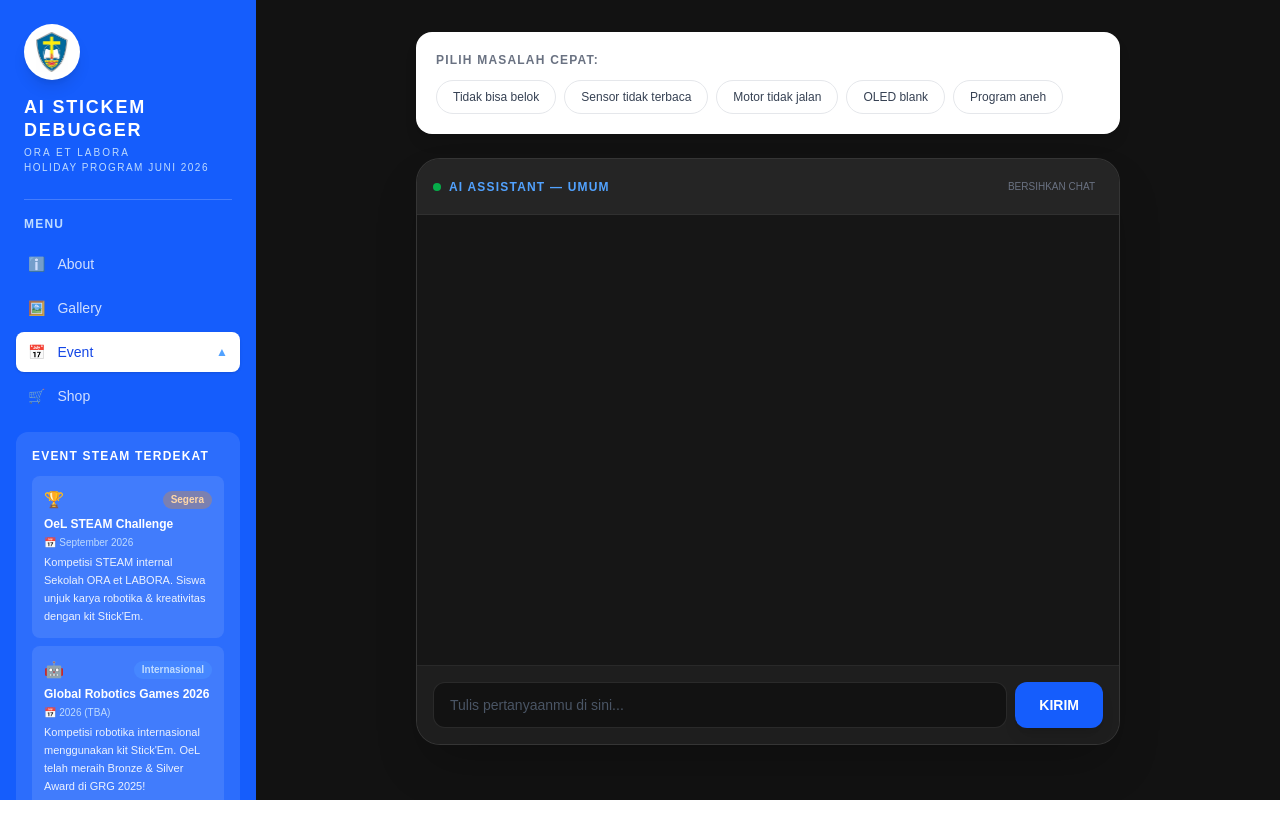
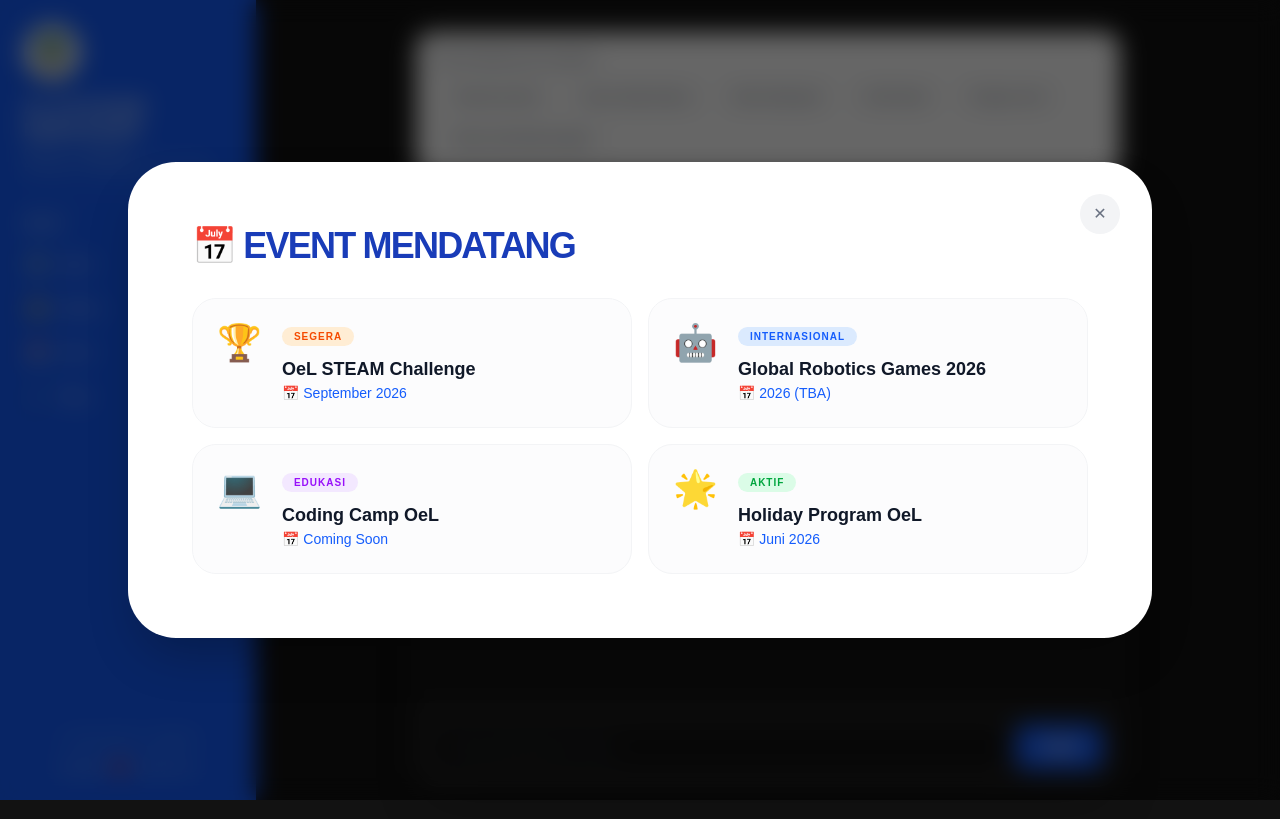
Before and after one commit to setyo76/ai-stickem, a Next.js app: page / in a window 1280 px wide. Both pictures are taken after a click on the button "📅 Event". Built offline with nearby package versions, Linux system fonts and the light colour scheme.

Commit message:
Add Masalah Cepat

```diff
--- a/src/components/Sidebar.tsx
+++ b/src/components/Sidebar.tsx
@@ -1,6 +1,6 @@
 "use client";
 
-import { useState } from "react";
+import { useState, useCallback } from "react";
 
 type NavPage = "about" | "gallery" | "event" | "shop" | null;
 
@@ -23,101 +23,63 @@ export default function Sidebar() {
     { key: "shop", label: "Shop", icon: "🛒" },
   ];
 
+  const closeModal = useCallback(() => setActivePage(null), []);
+
   return (
     <>
       {/* ── DESKTOP SIDEBAR ── */}
       <aside className="hidden lg:flex flex-col w-64 min-h-screen bg-blue-600 sticky top-0 self-start h-screen overflow-y-auto">
-        {/* Logo + Brand */}
         <div className="p-6 flex flex-col items-start gap-4">
           <div className="w-14 h-14 rounded-full bg-white flex items-center justify-center shadow-lg overflow-hidden">
             <img src="/logo-oel.jpg" alt="Logo OeL" className="w-10 h-10 object-contain" />
           </div>
           <div>
-            <h1 className="text-white font-black text-lg tracking-widest uppercase leading-tight">
-              AI Stickem
-            </h1>
-            <h2 className="text-white font-black text-lg tracking-widest uppercase leading-tight">
-              Debugger
-            </h2>
-            <p className="text-blue-200 text-[10px] tracking-[0.2em] uppercase mt-1 font-medium">
-              Ora et Labora
-            </p>
-            <p className="text-blue-200 text-[10px] tracking-[0.15em] uppercase font-medium">
-              Holiday Program Juni 2026
-            </p>
+            <h1 className="text-white font-black text-lg tracking-widest uppercase leading-tight">AI Stickem Debugger</h1>
+            <p className="text-blue-200 text-[10px] tracking-[0.2em] uppercase mt-1 font-medium">Ora et Labora</p>
+            <p className="text-blue-200 text-[10px] tracking-[0.15em] uppercase font-medium">Holiday Program Juni 2026</p>
           </div>
         </div>
 
         <div className="mx-6 border-t border-white/20" />
 
-        {/* Nav */}
         <nav className="p-4 flex-1">
-          <p className="text-blue-200 text-xs uppercase tracking-widest font-semibold mb-3 px-2">
-            Menu
-          </p>
+          <p className="text-blue-200 text-xs uppercase tracking-widest font-semibold mb-3 px-2">Menu</p>
           <div className="space-y-1">
             {navItems.map(({ key, label, icon }) => (
               <button
                 key={key}
-                onClick={() => setActivePage(activePage === key ? null : key)}
-                className={`w-full flex items-center gap-3 px-3 py-2.5 rounded-lg text-sm font-medium transition-all duration-200 text-left ${
-                  activePage === key
-                    ? "bg-white text-blue-700 shadow"
-                    : "text-white/80 hover:bg-white/15 hover:text-white"
-                }`}
+                onClick={() => setActivePage(key)}
+                className="w-full flex items-center gap-3 px-3 py-2.5 rounded-lg text-sm font-medium transition-all duration-200 text-left text-white/80 hover:bg-white/15 hover:text-white"
               >
                 <span>{icon}</span>
                 <span>{label}</span>
-                {activePage === key && (
-                  <span className="ml-auto text-blue-400 text-xs">▲</span>
-                )}
               </button>
             ))}
           </div>
-
-          {/* Panel konten */}
-          {activePage && (
-            <div className="mt-4 bg-white/10 rounded-xl p-4 text-white text-sm space-y-3">
-              <SidebarContent page={activePage} />
-            </div>
-          )}
         </nav>
 
-        <div className="p-6">
-          <div className="text-blue-300 text-[10px] text-center tracking-widest uppercase">
-            © 2026 Ora et Labora
-          </div>
-        </div>
+<div className="p-6 mt-auto">
+  <div className="flex flex-col items-center gap-1">
+    <div className="text-blue-300 text-[10px] text-center tracking-widest uppercase mb-2">
+      © 2026 Ora et Labora
+    </div>
+    <p className="text-white/70 text-[10px] font-medium flex items-center gap-1.5 whitespace-nowrap">
+      Build With
+      <span className="text-red-400 animate-pulse text-xs">❤️</span>
+      By Setyo OeL
+    </p>
+  </div>
+</div>
       </aside>
 
       {/* ── MOBILE BOTTOM NAV ── */}
-      <div className="lg:hidden fixed bottom-0 left-0 right-0 z-50 bg-blue-600 border-t border-blue-500">
-        {/* Panel slide-up konten */}
-        {activePage && (
-          <div className="bg-white text-gray-800 text-sm max-h-72 overflow-y-auto p-4 border-t border-blue-500">
-            <div className="flex justify-between items-center mb-3">
-              <h3 className="font-bold text-blue-700 uppercase text-xs tracking-widest">
-                {navItems.find((n) => n.key === activePage)?.label}
-              </h3>
-              <button
-                onClick={() => setActivePage(null)}
-                className="text-gray-400 hover:text-gray-600 text-lg leading-none"
-              >
-                ✕
-              </button>
-            </div>
-            <SidebarContent page={activePage} mobile />
-          </div>
-        )}
-        {/* Tab bar */}
+      <div className="lg:hidden fixed bottom-0 left-0 right-0 z-[60] bg-blue-600 border-t border-blue-500">
         <div className="flex">
           {navItems.map(({ key, label, icon }) => (
             <button
               key={key}
-              onClick={() => setActivePage(activePage === key ? null : key)}
-              className={`flex-1 flex flex-col items-center gap-0.5 py-2.5 text-xs font-medium transition-colors ${
-                activePage === key ? "text-white bg-blue-700" : "text-blue-200"
-              }`}
+              onClick={() => setActivePage(key)}
+              className="flex-1 flex flex-col items-center gap-0.5 py-2.5 text-xs font-medium text-blue-200 hover:text-white"
             >
               <span className="text-base">{icon}</span>
               <span>{label}</span>
@@ -125,166 +87,97 @@ export default function Sidebar() {
           ))}
         </div>
       </div>
+
+      {/* ── MODAL OVERLAY (POPUP) ── */}
+      {activePage && (
+        <div className="fixed inset-0 z-[100] flex items-center justify-center p-4 md:p-10 animate-in fade-in duration-300">
+          {/* Backdrop Blur */}
+          <div
+            className="absolute inset-0 bg-black/60 backdrop-blur-md"
+            onClick={closeModal}
+          />
+
+          {/* Modal Content Box */}
+          <div className="relative bg-white w-full max-w-5xl max-h-[85vh] overflow-y-auto rounded-[2rem] md:rounded-[3rem] shadow-2xl animate-in zoom-in-95 duration-300">
+            {/* Close Button */}
+            <button
+              onClick={closeModal}
+              className="absolute top-6 right-6 md:top-8 md:right-8 w-10 h-10 flex items-center justify-center rounded-full bg-gray-100 text-gray-500 hover:bg-red-500 hover:text-white transition-all z-20"
+            >
+              ✕
+            </button>
+
+            <div className="p-8 md:p-16">
+              <SidebarContent page={activePage} />
+            </div>
+          </div>
+        </div>
+      )}
     </>
   );
 }
 
-/* ─── Konten tiap halaman ─── */
-function SidebarContent({ page, mobile = false }: { page: NavPage; mobile?: boolean }) {
-  const prose = mobile ? "text-gray-700" : "text-white/90";
-  const heading = mobile ? "text-blue-700" : "text-white";
+function SidebarContent({ page }: { page: NavPage }) {
+  const headingClass = "text-3xl md:text-4xl font-black text-blue-800 uppercase tracking-tighter mb-8";
 
   if (page === "about") {
     return (
-      <div className="space-y-3">
-        <h3 className={`font-bold text-xs uppercase tracking-widest ${heading}`}>
-          Tentang Aplikasi
-        </h3>
-        <ul className="space-y-2">
+      <div>
+        <h2 className={headingClass}>ℹ️ Tentang Aplikasi</h2>
+        <div className="grid md:grid-cols-3 gap-6">
           {[
-            {
-              num: "01",
-              text: "Alat bantu belajar peserta didik Sekolah ORA et LABORA dalam mengeksplorasi STEAM menggunakan kit Stick'Em.",
-            },
-            {
-              num: "02",
-              text: "Tempat berbagi ide dan inspirasi antar siswa, guru, dan komunitas STEAM OeL.",
-            },
-            {
-              num: "03",
-              text: "Dokumentasi hasil belajar STEAM Sekolah ORA et LABORA — dari prototipe hingga kompetisi internasional.",
-            },
-          ].map(({ num, text }) => (
-            <li key={num} className="flex gap-2">
-              <span
-                className={`font-black text-xs mt-0.5 shrink-0 ${
-                  mobile ? "text-blue-500" : "text-blue-200"
-                }`}
-              >
-                {num}
-              </span>
-              <p className={`text-xs leading-relaxed ${prose}`}>{text}</p>
-            </li>
+            { num: "01", t: "Eksplorasi STEAM", d: "Alat bantu belajar peserta didik Sekolah ORA et LABORA dalam mengeksplorasi kit Stick'Em." },
+            { num: "02", t: "Kolaborasi", d: "Tempat berbagi ide dan inspirasi antar siswa, guru, dan komunitas STEAM OeL." },
+            { num: "03", t: "Dokumentasi", d: "Arsip hasil belajar dari prototipe hingga kompetisi internasional (GRG 2025)." }
+          ].map((item) => (
+            <div key={item.num} className="bg-blue-50 p-8 rounded-[2rem] border border-blue-100">
+              <span className="text-blue-500 font-black text-3xl">{item.num}</span>
+              <h4 className="font-bold text-lg text-blue-900 mt-4 leading-tight">{item.t}</h4>
+              <p className="text-gray-600 text-sm mt-3 leading-relaxed">{item.d}</p>
+            </div>
           ))}
-        </ul>
+        </div>
       </div>
     );
   }
 
   if (page === "gallery") {
     return (
-      <div className="space-y-3">
-        <h3 className={`font-bold text-xs uppercase tracking-widest ${heading}`}>
-          Galeri STEAM OeL
-        </h3>
-        <div className="grid grid-cols-2 gap-2">
-          {GALLERY_IMAGES.map((img) => (
-            <div
-              key={img.src}
-              className="rounded-lg overflow-hidden aspect-video bg-black/20"
-            >
-              <img
-                src={img.src}
-                alt={img.alt}
-                className="w-full h-full object-cover hover:scale-105 transition-transform duration-300"
-              />
+      <div>
+        <h2 className={headingClass}>🖼️ Galeri STEAM OeL</h2>
+        <div className="grid grid-cols-1 sm:grid-cols-2 md:grid-cols-3 gap-6">
+          {GALLERY_IMAGES.map((img, i) => (
+            <div key={i} className="group relative rounded-3xl overflow-hidden aspect-video bg-gray-100 shadow-sm">
+              <img src={img.src} alt={img.alt} className="w-full h-full object-cover transition-transform duration-500 group-hover:scale-110" />
+              <div className="absolute inset-0 bg-gradient-to-t from-black/80 via-transparent to-transparent opacity-0 group-hover:opacity-100 transition-opacity p-6 flex flex-col justify-end">
+                <p className="text-white text-xs font-medium leading-snug">{img.alt}</p>
+              </div>
             </div>
           ))}
         </div>
-        <p className={`text-xs ${mobile ? "text-gray-500" : "text-blue-200"}`}>
-          Dokumentasi kegiatan STEAM Sekolah ORA et LABORA — Global Robotics Games 2025 & lebih banyak lagi.
-        </p>
       </div>
     );
   }
 
   if (page === "event") {
     const events = [
-      {
-        emoji: "🏆",
-        title: "OeL STEAM Challenge",
-        date: "September 2026",
-        desc: "Kompetisi STEAM internal Sekolah ORA et LABORA. Siswa unjuk karya robotika & kreativitas dengan kit Stick'Em.",
-        tag: "Segera",
-        tagColor: mobile
-          ? "bg-orange-100 text-orange-600"
-          : "bg-orange-400/30 text-orange-200",
-      },
-      {
-        emoji: "🤖",
-        title: "Global Robotics Games 2026",
-        date: "2026 (TBA)",
-        desc: "Kompetisi robotika internasional menggunakan kit Stick'Em. OeL telah meraih Bronze & Silver Award di GRG 2025!",
-        tag: "Internasional",
-        tagColor: mobile
-          ? "bg-blue-100 text-blue-600"
-          : "bg-blue-400/30 text-blue-200",
-        link: "https://www.globalroboticsgames.com/",
-      },
-      {
-        emoji: "💻",
-        title: "Coding Camp OeL",
-        date: "Coming Soon",
-        desc: "Program intensif coding untuk siswa ORA et LABORA. Belajar pemrograman, logika, dan problem solving.",
-        tag: "Coming Soon",
-        tagColor: mobile
-          ? "bg-gray-100 text-gray-500"
-          : "bg-white/10 text-white/60",
-      },
-      {
-        emoji: "🌟",
-        title: "Holiday Program OeL",
-        date: "Juni 2026",
-        desc: "Program liburan seru dengan aktivitas STEAM, robotika, dan inovasi bersama teman-teman OeL.",
-        tag: "Aktif",
-        tagColor: mobile
-          ? "bg-green-100 text-green-600"
-          : "bg-green-400/30 text-green-200",
-      },
+      { emoji: "🏆", title: "OeL STEAM Challenge", date: "September 2026", tag: "Segera", color: "bg-orange-100 text-orange-600" },
+      { emoji: "🤖", title: "Global Robotics Games 2026", date: "2026 (TBA)", tag: "Internasional", color: "bg-blue-100 text-blue-600" },
+      { emoji: "💻", title: "Coding Camp OeL", date: "Coming Soon", tag: "Edukasi", color: "bg-purple-100 text-purple-600" },
+      { emoji: "🌟", title: "Holiday Program OeL", date: "Juni 2026", tag: "Aktif", color: "bg-green-100 text-green-600" },
     ];
-
     return (
-      <div className="space-y-3">
-        <h3 className={`font-bold text-xs uppercase tracking-widest ${heading}`}>
-          Event STEAM Terdekat
-        </h3>
-        <div className="space-y-2">
-          {events.map((ev) => (
-            <div
-              key={ev.title}
-              className={`rounded-lg p-3 space-y-1 ${
-                mobile ? "bg-gray-50 border border-gray-100" : "bg-white/10"
-              }`}
-            >
-              <div className="flex items-center justify-between gap-2">
-                <span className="text-base">{ev.emoji}</span>
-                <span
-                  className={`text-[10px] font-semibold px-2 py-0.5 rounded-full ${ev.tagColor}`}
-                >
-                  {ev.tag}
-                </span>
+      <div>
+        <h2 className={headingClass}>📅 Event Mendatang</h2>
+        <div className="grid sm:grid-cols-2 gap-4">
+          {events.map((ev, i) => (
+            <div key={i} className="flex items-start gap-5 p-6 rounded-3xl border border-gray-100 bg-gray-50/50">
+              <span className="text-4xl">{ev.emoji}</span>
+              <div>
+                <span className={`text-[10px] font-bold uppercase tracking-widest px-3 py-1 rounded-full ${ev.color}`}>{ev.tag}</span>
+                <h4 className="font-bold text-gray-900 mt-2 text-lg">{ev.title}</h4>
+                <p className="text-blue-600 font-medium text-sm">📅 {ev.date}</p>
               </div>
-              <p className={`font-bold text-xs ${heading}`}>{ev.title}</p>
-              <p
-                className={`text-[10px] font-medium ${
-                  mobile ? "text-blue-500" : "text-blue-200"
-                }`}
-              >
-                📅 {ev.date}
-              </p>
-              <p className={`text-[11px] leading-relaxed ${prose}`}>{ev.desc}</p>
-              {ev.link && (
-                <a
-                  href={ev.link}
-                  target="_blank"
-                  rel="noopener noreferrer"
-                  className={`text-[10px] underline ${
-                    mobile ? "text-blue-500" : "text-blue-200"
-                  }`}
-                >
-                  globalroboticsgames.com →
-                </a>
-              )}
             </div>
           ))}
         </div>
@@ -294,51 +187,21 @@ function SidebarContent({ page, mobile = false }: { page: NavPage; mobile?: bool
 
   if (page === "shop") {
     return (
-      <div className="space-y-3">
-        <h3 className={`font-bold text-xs uppercase tracking-widest ${heading}`}>
-          Shop – Kit Stick'Em
-        </h3>
-        <p className={`text-xs leading-relaxed ${prose}`}>
-          Dalam rangka mendukung perkembangan siswa, OeL membuka{" "}
-          <strong>Pre-Order</strong> alat pembelajaran STEAM Stick'Em — sarana belajar kreatif dan
-          eksploratif bagi anak-anak.
-        </p>
-        <p className={`text-xs leading-relaxed ${prose}`}>
-          Melalui media belajar ini, siswa diajak belajar secara <em>hands-on</em> untuk
-          mengembangkan kreativitas, logika berpikir, serta kemampuan problem solving dengan cara
-          yang menyenangkan.
-        </p>
-        <div
-          className={`rounded-lg p-3 space-y-2 ${
-            mobile ? "bg-yellow-50 border border-yellow-200" : "bg-white/10"
-          }`}
-        >
-          <p
-            className={`text-[10px] font-semibold uppercase tracking-wide ${
-              mobile ? "text-yellow-700" : "text-yellow-300"
-            }`}
-          >
-            📦 Stok Terbatas
+      <div className="max-w-2xl mx-auto text-center">
+        <h2 className={headingClass}>🛒 Shop Stick'Em Kit</h2>
+        <div className="bg-yellow-50 border-2 border-yellow-200 rounded-[3rem] p-10 space-y-6">
+          <p className="text-gray-700 leading-relaxed text-lg">
+            Dukung kreativitas ananda dengan <strong>Pre-Order</strong> kit Stick'Em Singapore.
+            Sarana belajar robotika yang interaktif dan menyenangkan!
           </p>
           <a
             href="https://shop.oel.sch.id/product/stick-em-singapore-preorder/"
             target="_blank"
-            rel="noopener noreferrer"
-            className={`block w-full text-center text-xs font-bold py-2.5 px-4 rounded-lg transition-colors ${
-              mobile
-                ? "bg-blue-600 text-white hover:bg-blue-700"
-                : "bg-white text-blue-700 hover:bg-blue-50"
-            }`}
+            className="inline-block bg-blue-600 text-white font-bold px-10 py-4 rounded-full text-lg shadow-xl shadow-blue-200 hover:bg-blue-700 transition-all hover:-translate-y-1"
           >
-            🛒 Pesan Sekarang
+            Pesan di OeL Shop
           </a>
-          <p
-            className={`text-[10px] text-center ${
-              mobile ? "text-gray-400" : "text-blue-200"
-            }`}
-          >
-            shop.oel.sch.id
-          </p>
+          <p className="text-gray-400 text-sm italic">shop.oel.sch.id</p>
         </div>
       </div>
     );
--- a/src/lib/constants.ts
+++ b/src/lib/constants.ts
@@ -4,5 +4,6 @@ export const QUICK_PROBLEMS = [
   "Sensor tidak terbaca",
   "Motor tidak jalan",
   "OLED blank",
-  "Program aneh"
+  "Program aneh",
+  "Robot mobil tidak berjalan"
 ];
```
Also changed, not shown: src/app/api/chat/route.ts (+18 -1 lines), 1 other file (tests, documents, lock files or other folders).
